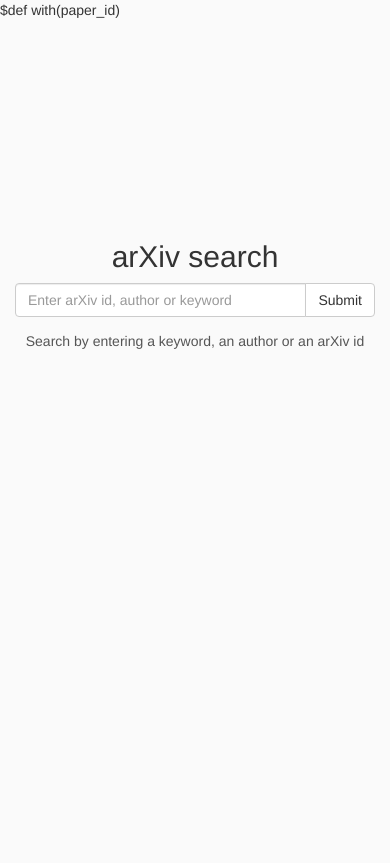
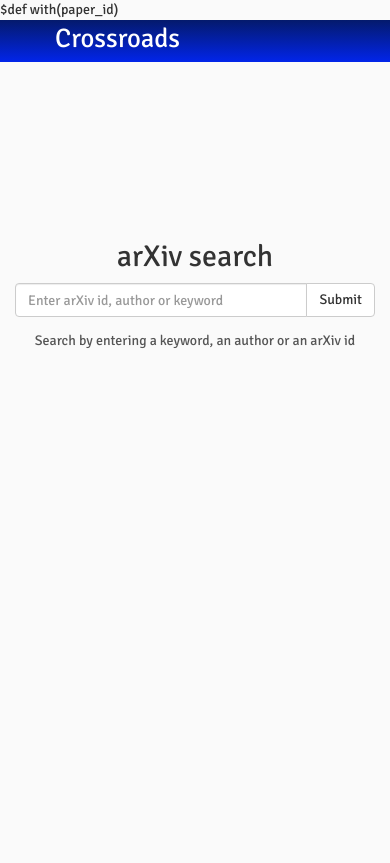
Before and after one commit to arnfred/Crossroads, a Python web app: template templates/main.html in a window 390 px wide. Shown: the top 863 px of the page. Before the commit the page ends 349 px from the top, so only its background shows below. Run offline with Jinja, Linux system fonts and the light colour scheme; the template is opened without the code that fills it, so the values that code supplies are empty; some libraries are stand-ins or nearby versions.

Commit message:
Design modification: add header + change font

```diff
--- a/server.py
+++ b/server.py
@@ -40,7 +40,7 @@
 
 class search_query :
     def GET(self, decoded_terms) :
-        search_input = urllib.unquote(decoded_terms).decode('utf8')
+        search_input = urllib.unquote(decoded_terms)
         return search_engine.query(search_input)
 
 
--- a/static/js/graph.js
+++ b/static/js/graph.js
@@ -18,7 +18,7 @@
         links = [];
 
     var colors = function(e) {
-        i = colorbrewer['YlGnBu'][4];
+        i = colorbrewer['YlGnBu'][3];
         return i[e]
     };
 
--- a/static/main.css
+++ b/static/main.css
@@ -1,6 +1,8 @@
-body, html, #page, #info_pane {
+body, html {
     height: 100%;
+    width: 100%;
     background-color:#FAFAFA;
+    font-family: 'Signika';
 }
 
 .row {
@@ -11,19 +13,42 @@
 	height: 10%;
 }
 
-#graph {
-    height: 90%;
+#page {
+    padding-top: 52px;
 }
 
+#page, #graph, #info_pane, #search-box {
+    height: 100%;
+}
+
+#header {
+    position:absolute;
+    color:white;
+    text-indent: 40px;
+    font-size: 20pt;
+    width:100%;
+    height: 42px;
+    background-image: -webkit-gradient(
+        linear,
+        left top,
+        left bottom,
+        color-stop(0, #041A6C),
+        color-stop(0, #041A6C),
+        color-stop(1, #0225EA)
+    );
+    background-image: -o-linear-gradient(bottom, #041A6C 0%, #041A6C 0%, #0225EA 100%);
+    background-image: -moz-linear-gradient(bottom, #041A6C 0%, #041A6C 0%, #0225EA 100%);
+    background-image: -webkit-linear-gradient(bottom, #041A6C 0%, #041A6C 0%, #0225EA 100%);
+    background-image: -ms-linear-gradient(bottom, #041A6C 0%, #041A6C 0%, #0225EA 100%);
+    background-image: linear-gradient(to bottom, #041A6C 0%, #041A6C 0%, #0225EA 100%);
+}
 
 /*
- * Search
+ * Search css
  */
 div#search-box {
-    height:100%;
     width:100%;
     position:absolute;
-    background-color:#FAFAFA;
     z-index:2;
     padding:200px 0;
 }
@@ -76,6 +101,15 @@
 #pager .pagin-button .pagin {
     color:black;
 }
+
+/*
+ * Information panel css
+ */
+#abstract {
+    height: 600px;
+    overflow: auto;
+}
+
 /*
  * SVG css
  */
--- a/static/templates/info_pane.html
+++ b/static/templates/info_pane.html
@@ -18,8 +18,8 @@
 <p align="justify"><b>{{ authors }}</b></p>
 
 <div class="panel panel-default" >
-       	<div class="panel-body" style="height: 600px; overflow: auto">
-			<p id="abstract" align="justify" >{{ abstract }}</p>
+       	<div class="panel-body" id="abstract">
+			<p align="justify" >{{ abstract }}</p>
 		</div>
 </div>
 
--- a/static/templates/search.html
+++ b/static/templates/search.html
@@ -9,8 +9,7 @@
 			</span>
 		</div>
 		{{ ^results }}
-		<p id="search-text">Search by entering a keyword, an author or an arXiv id</p>
-		{{ /results }}
+		<p id="search-text">Search by entering a keyword, an author or an arXiv id</p>		{{ /results }}
 		{{ #results_shown }}
 		<p class="result-header">{{ length }} results found (in {{ duration }} seconds)</p>
 		{{ /results_shown }}
--- a/templates/main.html
+++ b/templates/main.html
@@ -6,6 +6,7 @@
   <meta http-equiv="Content-Type" content="text/html; charset=UTF-8" />
   <meta http-equiv="X-UA-Compatible" content="IE=edge" />
 
+  <link href='http://fonts.googleapis.com/css?family=Signika' rel='stylesheet' type='text/css'>
   <link href="/static/lib/bootstrap/bootstrap.min.css" rel="stylesheet">
   <link href="/static/lib/font-awesome.min.css" rel="stylesheet" >
   <link href="/static/lib/colorbrewer.css" rel="stylesheet" >
@@ -18,34 +19,17 @@
 
   <body>
 
-    <!-- search -->
+    <div id="header" class="col-md-12">
+          <p>Crossroads</p>
+    </div>
+
     <div id="search">
     </div>
 
-    <!-- page -->
-    <div id="page" class="row">
-
-
-      <!-- left-panel -->
-      <div class="col-md-4 col-md-offset-1">
-
-        <!-- information-panel -->
-        <div class="row">
-          <div class="col-md-12">
-            <div id="info_pane">
-            </div>
-          </div>
-        </div><!-- /.information-panel -->
-      </div><!-- /.left-panel -->
-
-      <!-- right-panel -->
-      <div id="graph" class="col-md-7">
-      </div><!-- /.right-panel -->
-
-    </div><!-- /.page -->
-
-  </div>
-
+    <div id="page">
+      <div id="info_pane" class="col-md-4 col-md-offset-1"></div>
+      <div id="graph" class="col-md-7"></div>
+    </div>
 
   <script src="/static/lib/curl.js" type="text/javascript"></script>
   <script>
@@ -61,8 +45,9 @@
     },
     ["js/search", "js/graph", "domReady!"],
     function(search, graph) {
-	search.set_graph(graph);
+    	search.set_graph(graph);
     });
   </script>
+
   </body>
 </html>
```
